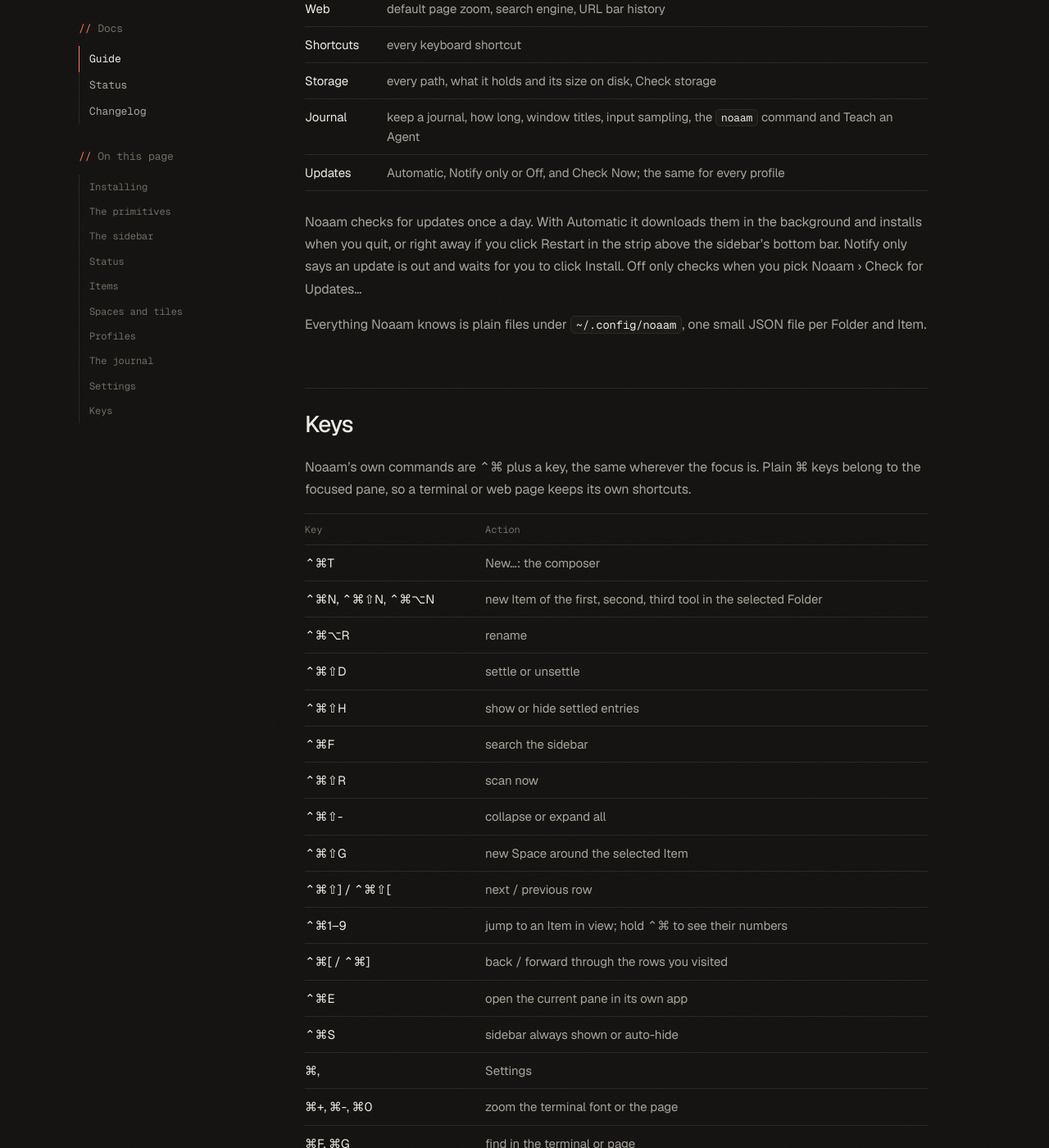
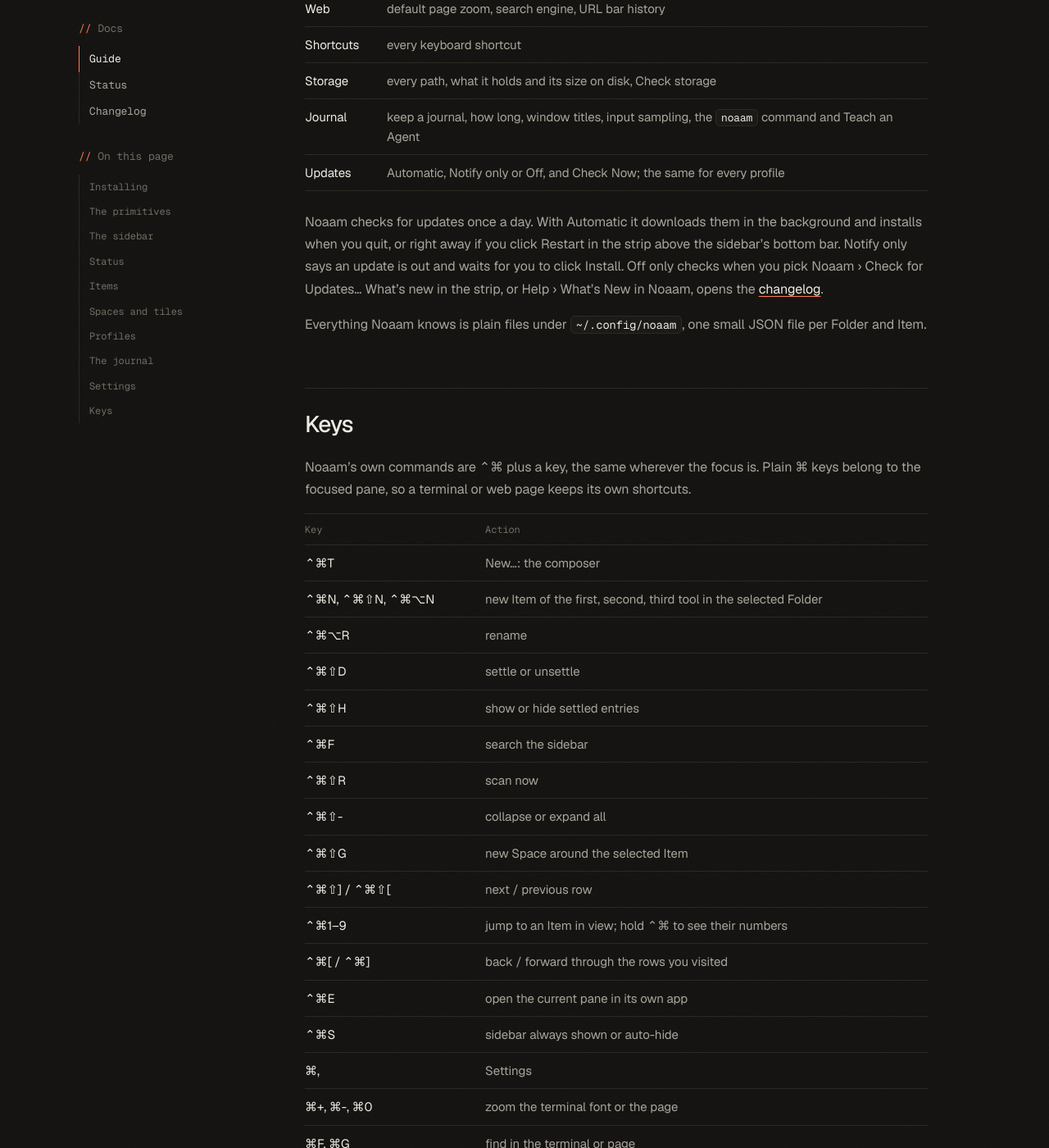
Before and after one commit to conformal-link/noaam-site, a Jekyll site: the page built from docs/index.md, in a window 1280 px wide and 1400 px high, scrolled down 6414 px. Shown: the whole window at 82% size. Built offline with Jekyll 4.4.1, drawn with Linux system fonts in a browser that asks for light colours; our own code applies the rules of GitHub Pages for plain Markdown files; some of the changed text lies outside the part shown.

Commit message:
Guide: Help menu, What's new and the changelog

```diff
--- a/docs/index.md
+++ b/docs/index.md
@@ -228,7 +228,8 @@
 the background and installs when you quit, or right away if you click
 Restart in the strip above the sidebar's bottom bar. Notify only says an
 update is out and waits for you to click Install. Off only checks when you
-pick Noaam › Check for Updates…
+pick Noaam › Check for Updates… What's new in the strip, or Help › What's
+New in Noaam, opens the [changelog](changelog.md).
 
 Everything Noaam knows is plain files under `~/.config/noaam`, one small
 JSON file per Folder and Item.
@@ -264,4 +265,5 @@
 ---
 
 Made by Conformal Link. Feedback, ideas and bug reports:
-[start a discussion](https://github.com/conformal-link/noaam-site/discussions).
+[start a discussion](https://github.com/conformal-link/noaam-site/discussions),
+or pick Help › Send Feedback… in Noaam. Help › Noaam Guide opens this page.
```
